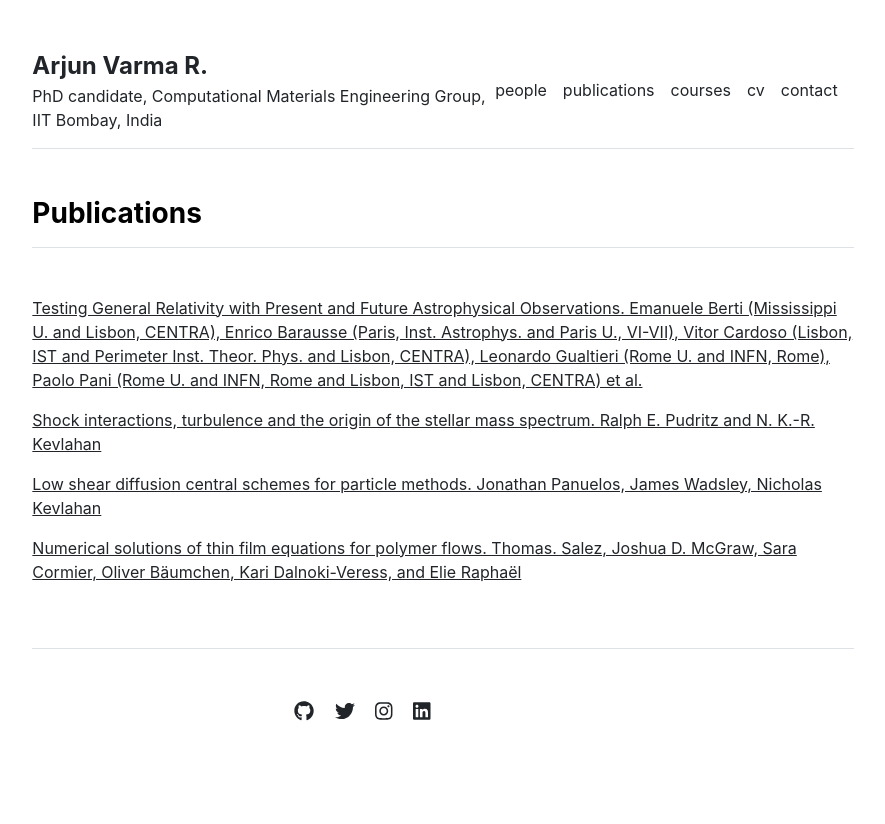
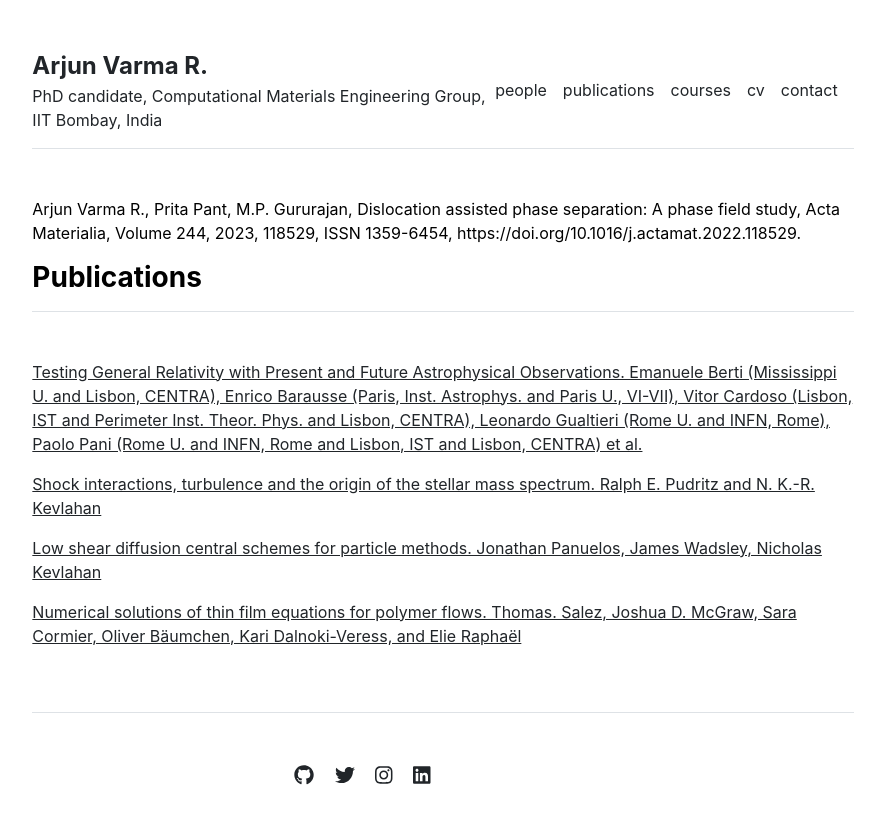
Before and after one commit to arjunvarmar/arjun-academic, a Jekyll site: the page built from publications.md, in a window 1280 px wide. Shown: the top 824 px of the page, without its empty margins (197-1082 px from the left). Built offline with Jekyll 4.4.1, drawn with Linux system fonts in a browser that asks for light colours.

Commit message:
Added one publication

```diff
--- a/_layouts/home.html
+++ b/_layouts/home.html
@@ -14,7 +14,7 @@ layout: default
 
 <!--
 {% include publications.html %}
-
+-->
 <div class="row g-5 mb-5">
   <div class="col-md-12">
     <h3 class="fw-bold border-bottom pb-3 mb-5">Updates</h3>
@@ -23,4 +23,3 @@ layout: default
     {% endfor %}
   </div>
 </div>
--->
--- a/publications.md
+++ b/publications.md
@@ -2,3 +2,6 @@
 layout: publications
 title: "Publications"
 ---
+
+Arjun Varma R., Prita Pant, M.P. Gururajan, Dislocation assisted phase separation: A phase field study,
+Acta Materialia, Volume 244, 2023, 118529, ISSN 1359-6454, https://doi.org/10.1016/j.actamat.2022.118529.
```
